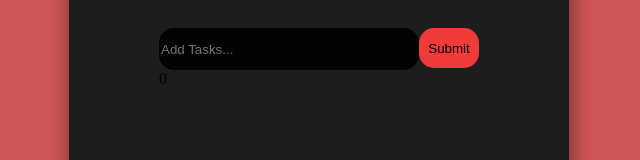
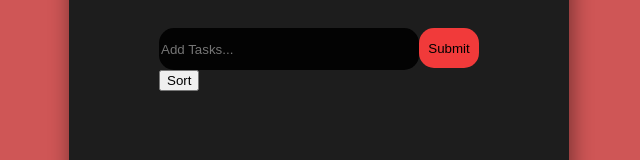
Before and after one commit to Cami9911/ToDo_React_App, a React (Create React App) app in the folder to_do_app/: page / in a window 1280 px wide. Shown: the part 174-334 px from the top of the page, without its empty margins (321-961 px from the left). Built offline with nearby package versions, Linux system fonts and the light colour scheme; the HTML template or start-up script is replaced by a standard one.

Commit message:
alertMessage added

```diff
--- a/to_do_app/package.json
+++ b/to_do_app/package.json
@@ -7,8 +7,11 @@
     "@testing-library/react": "^9.5.0",
     "@testing-library/user-event": "^7.2.1",
     "react": "^16.13.1",
+    "react-dnd": "^11.1.3",
+    "react-dnd-html5-backend": "^11.1.3",
     "react-dom": "^16.13.1",
-    "react-scripts": "3.4.1"
+    "react-scripts": "3.4.1",
+    "react-scrollbar": "^0.5.6"
   },
   "scripts": {
     "start": "react-scripts start",
--- a/to_do_app/src/App.js
+++ b/to_do_app/src/App.js
@@ -7,6 +7,8 @@ import {library } from '@fortawesome/fontawesome-svg-core'
 import {faTrash } from '@fortawesome/free-solid-svg-icons'
 import {faCheck } from '@fortawesome/free-solid-svg-icons'
 import SortTodo from './components/SortTodo';
+import HTML5Backend from 'react-dnd-html5-backend'
+import { DragDropContext } from 'react-dnd'
 
 library.add(faTrash)
 library.add(faCheck)
@@ -33,11 +35,16 @@ compareBy(key) {
     return 0;
   };}
 
-sortTodo = (title) =>{
-  let arrayCopy = [...this.state.todos];
-  arrayCopy.sort(this.compareBy(title));
-//arrayCopy.reverse(); for descending
-  this.setState({data: arrayCopy});
+sortTodo=()=>{
+  console.log("fa ceva")
+  this.setState({ todos: this.state.todos.map(todo => {
+    this.compareBy(todo.title)
+    return todo;
+
+}) })
+console.log("fa ceva2")
+
+
 }
 
 
--- a/to_do_app/src/components/AddTodo.js
+++ b/to_do_app/src/components/AddTodo.js
@@ -9,8 +9,13 @@ export class AddTodo extends Component {
 
     onSubmit = (e) => {
         e.preventDefault();
-        this.props.addTodo(this.state.title);
-        this.setState({ title: ''}) //clean input
+        if (this.state.title === "") {
+           alert("Cannot be empty")
+        }
+        else {
+            this.props.addTodo(this.state.title);
+            this.setState({ title: '' }) //clean input
+        }
     }
 
     onChange = (e) =>this.setState({ [e.target.name]: e.target.value })
--- a/to_do_app/src/components/SortTodo.js
+++ b/to_do_app/src/components/SortTodo.js
@@ -1,12 +1,10 @@
 import React, { Component } from 'react'
 import './Todoitem.css'
 
-export class SortTodo extends Component {
-    render() {
+function sortFunction(props){
         return (
-            0
+            <button onClick={props.sortTodo}>Sort</button>
         )
-    }
 }
 
-export default SortTodo
+export default sortFunction
--- a/to_do_app/src/components/Todoitem.js
+++ b/to_do_app/src/components/Todoitem.js
@@ -11,9 +11,12 @@ export class Todoitem extends Component {
             }
     }
 
+
+
     render() {
         const { id, title } = this.props.todo;
         return (
+
             <div className="tasks">
                 <p>
                     <input id="title" type="text" value={title} style={this.getStyle()} onChange={this.props.editTodo.bind(this,id)}/>
```
Also changed, not shown: 1 other file (tests, documents, lock files or other folders).
